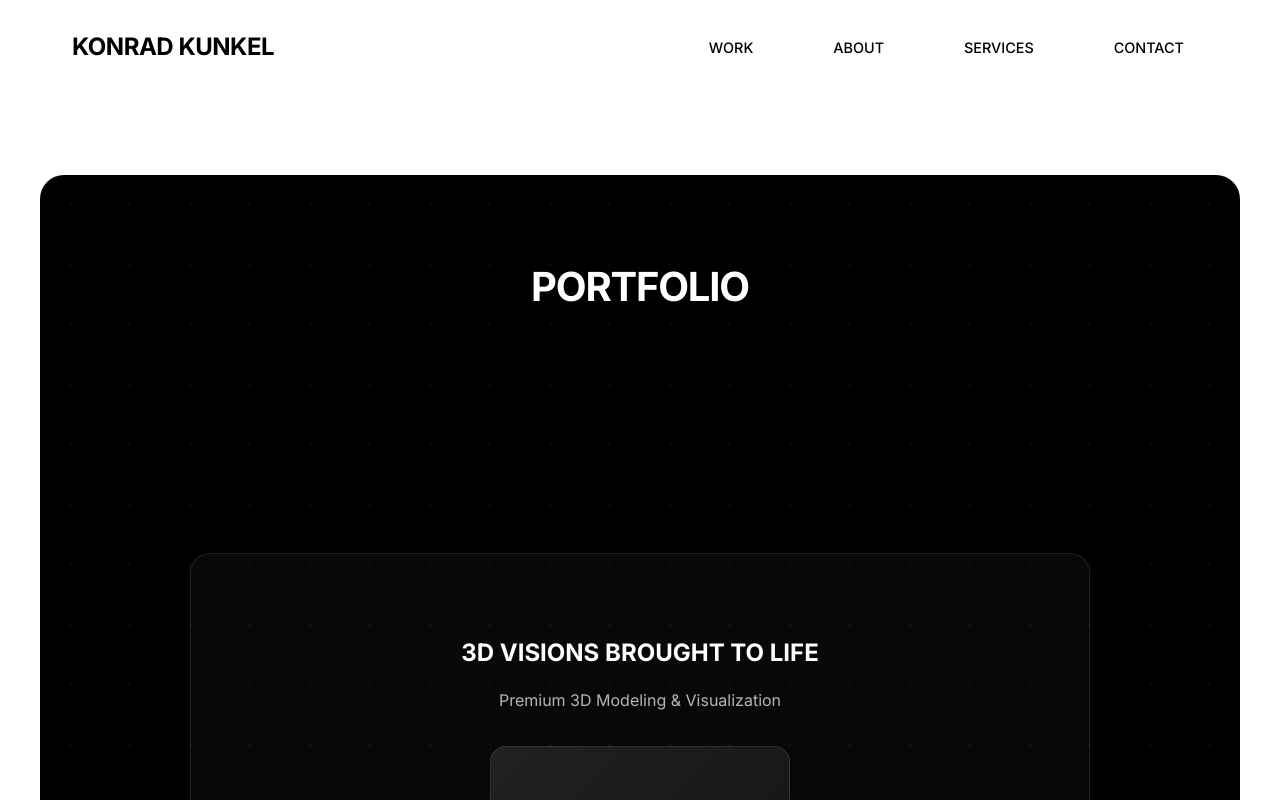
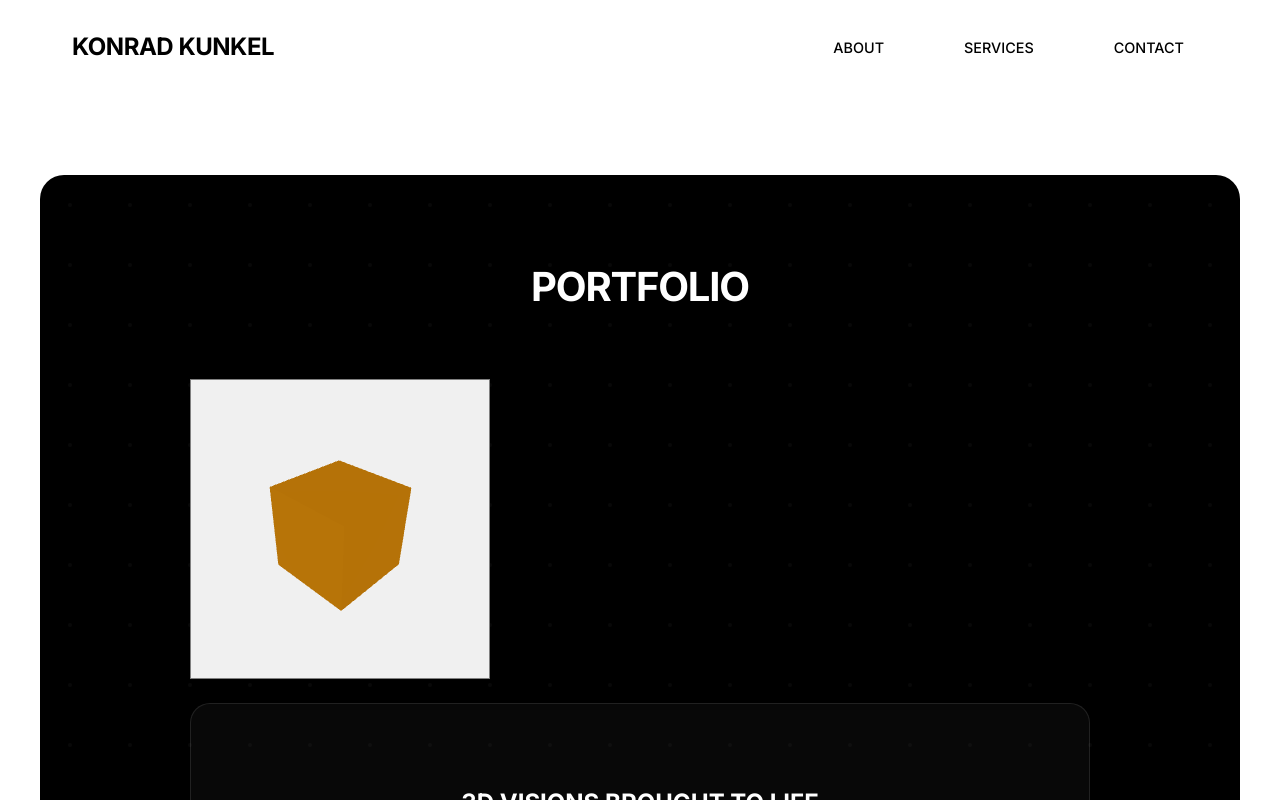
Before and after one commit to Loyyd/Portfolio, a React (Vite) app: page / in a window 1280 px wide. Shown: the top 800 px of the page. Built offline with nearby package versions, Linux system fonts and the light colour scheme.

Commit message:
3d rotating cube implemented

```diff
--- a/src/App.jsx
+++ b/src/App.jsx
@@ -112,9 +112,9 @@ function App() {
                 {<div className="wireframe-section fade-in-initial">
                     <h2 className="wireframe-title">PORTFOLIO</h2>
                     <div className="wireframe">
-                        <canvas>
+                        {/* <canvas> */}
                             <HELM/>
-                        </canvas>
+                        {/* </canvas> */}
                         <div className="hero-wireframe">
                             <h2 style={{ fontSize: '1.5rem', marginBottom: '16px', color: 'var(--secondary)' }}>3D VISIONS BROUGHT TO LIFE</h2>
                              <p style={{ color: 'rgba(255,255,255,0.7)', marginBottom: '24px', fontSize: '1rem' }}>Premium 3D Modeling & Visualization</p>
--- a/src/components/HELM.jsx
+++ b/src/components/HELM.jsx
@@ -1,30 +1,39 @@
 import React, { Suspense, useRef } from 'react';
 import { Canvas, useFrame } from '@react-three/fiber';
-import { OrbitControls, useGLTF } from '@react-three/drei';
 
-function Model(props) {
-    // Ändere diese Zeile zu deinem Modellpfad
-    const { scene } = useGLTF('https://threejs.org/examples/models/gltf/DamagedHelmet/glTF-Binary/DamagedHelmet.glb');
-    const modelRef = useRef();
+// Component for the rotating cube
+function RotatingCube(props) {
+    const meshRef = useRef();
 
-    useFrame(() => {
-        if (modelRef.current) {
-            modelRef.current.rotation.y += 0.01;
+    // Rotate the cube on each frame
+    useFrame((state, delta) => {
+        if (meshRef.current) {
+            meshRef.current.rotation.x += delta * 0.5;
+            meshRef.current.rotation.y += delta * 0.5;
         }
     });
 
-    return <primitive object={scene} ref={modelRef} {...props} />;
+    return (
+        <mesh {...props} ref={meshRef}>
+            <boxGeometry args={[1, 1, 1]} /> {/* Standard 1x1x1 cube */}
+            <meshStandardMaterial color={'orange'} />
+        </mesh>
+    );
 }
 
 export default function HELM() {
     return (
-        <Canvas style={{ height: '100vh', width: '100vw' }} camera={{ position: [2, 2, 2], fov: 50 }}>
-            <ambientLight intensity={0.5} />
-            <pointLight position={[10, 10, 10]} intensity={1} />
-            <Suspense fallback={<div>Lade Modell...</div>}>
-                <Model />
+        <Canvas
+            style={{ height: '300px', width: '300px', border: '1px solid grey' }} // Set specific size and add a border for visibility
+            camera={{ position: [2, 2, 2], fov: 50 }} // Adjusted camera for a smaller scene
+        >
+            <color attach="background" args={['#f0f0f0']} /> {/* Lighter background */}
+            <ambientLight intensity={0.8} />
+            <directionalLight position={[5, 5, 5]} intensity={0.7} />
+
+            <Suspense fallback={<div>Loading...</div>}>
+                <RotatingCube scale={1} /> {/* Use the new RotatingCube component */}
             </Suspense>
-            <OrbitControls />
         </Canvas>
     );
 }
--- a/src/components/NAV.jsx
+++ b/src/components/NAV.jsx
@@ -7,7 +7,7 @@ const ThreeDExpertise = () => {
     <div className="nav-wireframe">
         <div className="nav-logo">KONRAD KUNKEL</div>
         <div className="nav-links">
-            <div className="nav-link">WORK</div>
+            {/* <div className="nav-link">WORK</div> */}
             <div className="nav-link">ABOUT</div>
             <div className="nav-link">SERVICES</div>
             <div className="nav-link">CONTACT</div>
```
Also changed, not shown: 1 other file (tests, documents, lock files or other folders).
